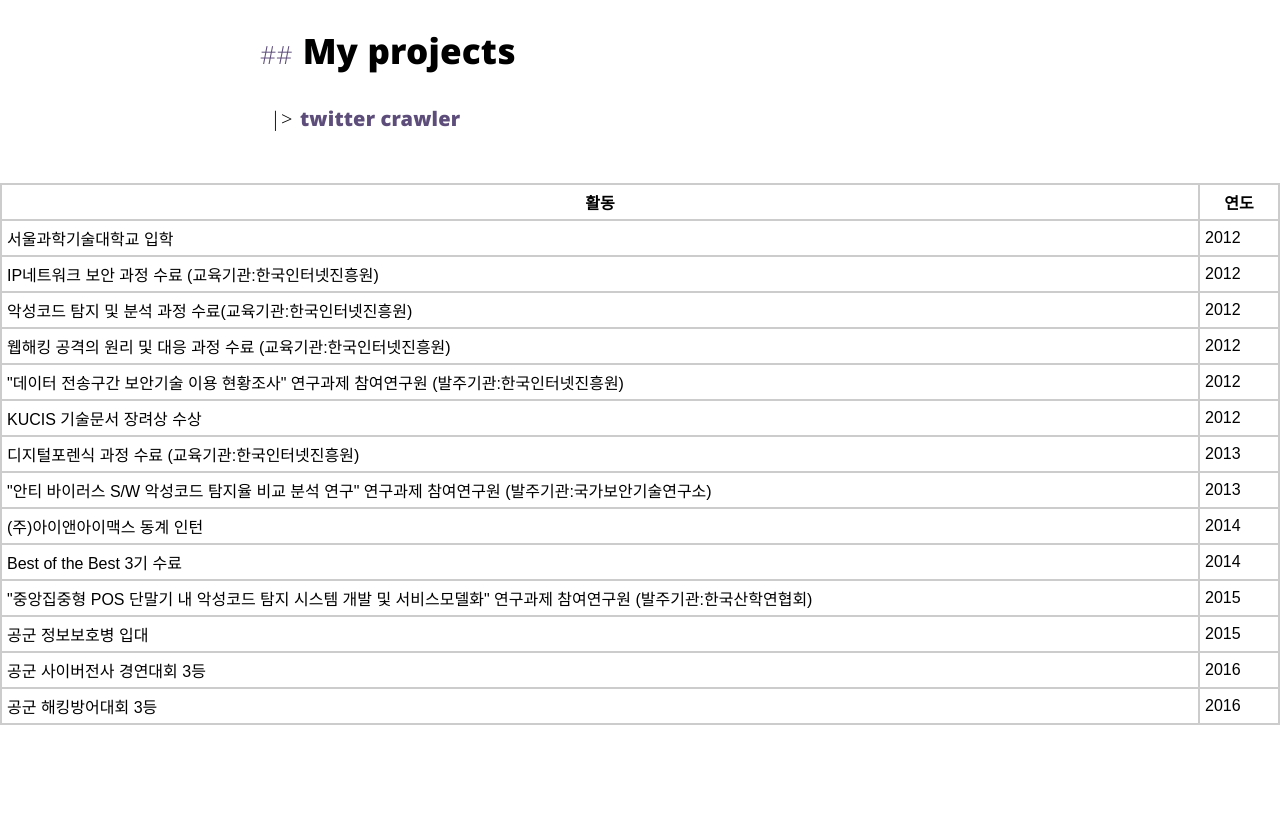
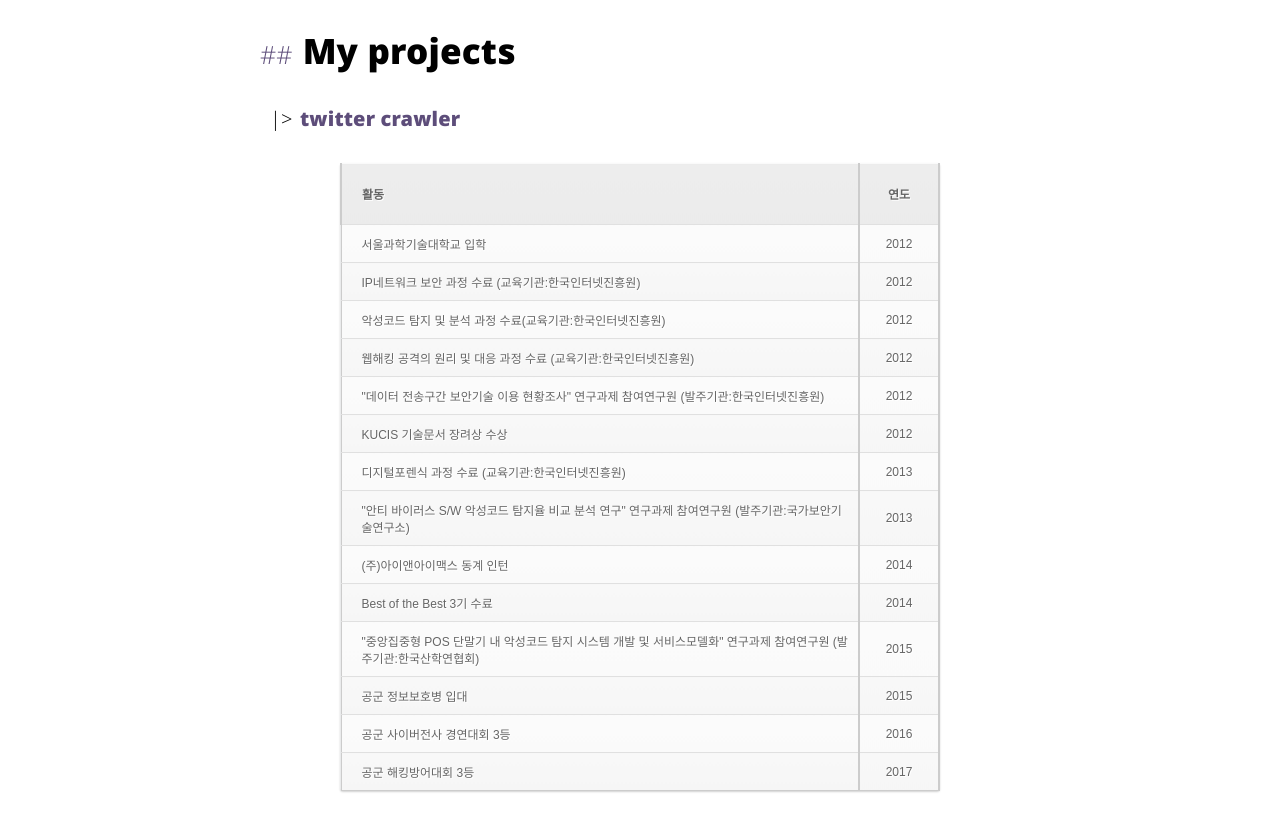
Before and after one commit to snutiise/snutiise.github.io, a Jekyll site: the page built from about.html, in a window 1280 px wide, cut to the strip 312-1139 px from the top of the page. Built offline with Jekyll 4.4.1, drawn with Linux system fonts in a browser that asks for light colours; before the commit the page ends 1103 px from its top, so only the background shows below that.

Commit message:
table css add

```diff
--- a/_includes/head.html
+++ b/_includes/head.html
@@ -64,6 +64,7 @@
     <meta name="theme-color" content="#5d4d7a">
 
     <link rel="stylesheet" href="{{ "/assets/css/main.css" | prepend: site.baseurl }}">
+    <link rel="stylesheet" href="{{ "/assets/css/custom.css" | prepend: site.baseurl }}">
     <link rel="canonical" href="{{ page.url | replace:'index.html','' | prepend: site.baseurl | prepend: site.url }}">
     <link rel="alternate" type="application/rss+xml" title="{{ site.title }}" href="{{ "/feed.xml" | prepend: site.baseurl | prepend: site.url }}" />
 </head>
--- a/about.html
+++ b/about.html
@@ -15,6 +15,8 @@ description: "Some description about Victor Igor..."
 	    	<li><a href="{{ project.url}}"><h3 class="project-name" itemprop="name">{{ project.name }}</h3></a></li>
 	    {% endfor %}
 	</ul>
+	<div class="table">
+		<div align="center">
 			<table width="100%" cellspacing='0'>
 				<thead>
 					<tr>
@@ -77,8 +79,10 @@ description: "Some description about Victor Igor..."
 					</tr>
 					<tr  class="even">
 						<td>공군 해킹방어대회 3등</td>
-				<td>2016</td>
+						<td>2017</td>
 					</tr>
 				</tbody>
 			</table>
 		</div>
+	</div>
+</div>
--- /dev/null
+++ b/assets/css/custom.css
@@ -0,0 +1,94 @@
+table {
+	width:600px;
+	font-family:Arial, Helvetica, sans-serif;
+	color:#666;
+	font-size:12px;
+	text-shadow: 1px 1px 0px #fff;
+	background:#eaebec;
+	margin:20px;
+	border:#ccc 1px solid;
+
+	-moz-border-radius:3px;
+	-webkit-border-radius:3px;
+	border-radius:3px;
+
+	-moz-box-shadow: 0 1px 2px #d1d1d1;
+	-webkit-box-shadow: 0 1px 2px #d1d1d1;
+	box-shadow: 0 1px 2px #d1d1d1;
+}
+table th {
+	padding:21px 25px 22px 25px;
+	border-top:1px solid #fafafa;
+	border-bottom:1px solid #e0e0e0;
+
+	background: #ededed;
+	background: -webkit-gradient(linear, left top, left bottom, from(#ededed), to(#ebebeb));
+	background: -moz-linear-gradient(top,  #ededed,  #ebebeb);
+}
+table th:first-child {
+	text-align: left;
+	padding-left:20px;
+}
+table tr:first-child th:first-child {
+	-moz-border-radius-topleft:3px;
+	-webkit-border-top-left-radius:3px;
+	border-top-left-radius:3px;
+}
+table tr:first-child th:last-child {
+	-moz-border-radius-topright:3px;
+	-webkit-border-top-right-radius:3px;
+	border-top-right-radius:3px;
+}
+table tr {
+	text-align: center;
+	padding-left:20px;
+}
+table td:first-child {
+	text-align: left;
+	padding-left:20px;
+	border-left: 0;
+}
+table td {
+	padding:10px;
+	border-top: 1px solid #ffffff;
+	border-bottom:1px solid #e0e0e0;
+	border-left: 1px solid #e0e0e0;
+
+	background: #fafafa;
+	background: -webkit-gradient(linear, left top, left bottom, from(#fbfbfb), to(#fafafa));
+	background: -moz-linear-gradient(top,  #fbfbfb,  #fafafa);
+}
+table td.second {
+  text-align:right;
+	padding:18px;
+	border-top: 1px solid #ffffff;
+	border-bottom:1px solid #e0e0e0;
+	border-left: 1px solid #e0e0e0;
+
+	background: #fafafa;
+	background: -webkit-gradient(linear, left top, left bottom, from(#fbfbfb), to(#fafafa));
+	background: -moz-linear-gradient(top,  #fbfbfb,  #fafafa);
+}
+table tr.even td {
+	background: #f6f6f6;
+	background: -webkit-gradient(linear, left top, left bottom, from(#f8f8f8), to(#f6f6f6));
+	background: -moz-linear-gradient(top,  #f8f8f8,  #f6f6f6);
+}
+table tr:last-child td {
+	border-bottom:0;
+}
+table tr:last-child td:first-child {
+	-moz-border-radius-bottomleft:3px;
+	-webkit-border-bottom-left-radius:3px;
+	border-bottom-left-radius:3px;
+}
+table tr:last-child td:last-child {
+	-moz-border-radius-bottomright:3px;
+	-webkit-border-bottom-right-radius:3px;
+	border-bottom-right-radius:3px;
+}
+table tr:hover td {
+	background: #f2f2f2;
+	background: -webkit-gradient(linear, left top, left bottom, from(#f2f2f2), to(#f0f0f0));
+	background: -moz-linear-gradient(top,  #f2f2f2,  #f0f0f0);
+}
```
Lines whose indentation alone changed are shown as unchanged.
